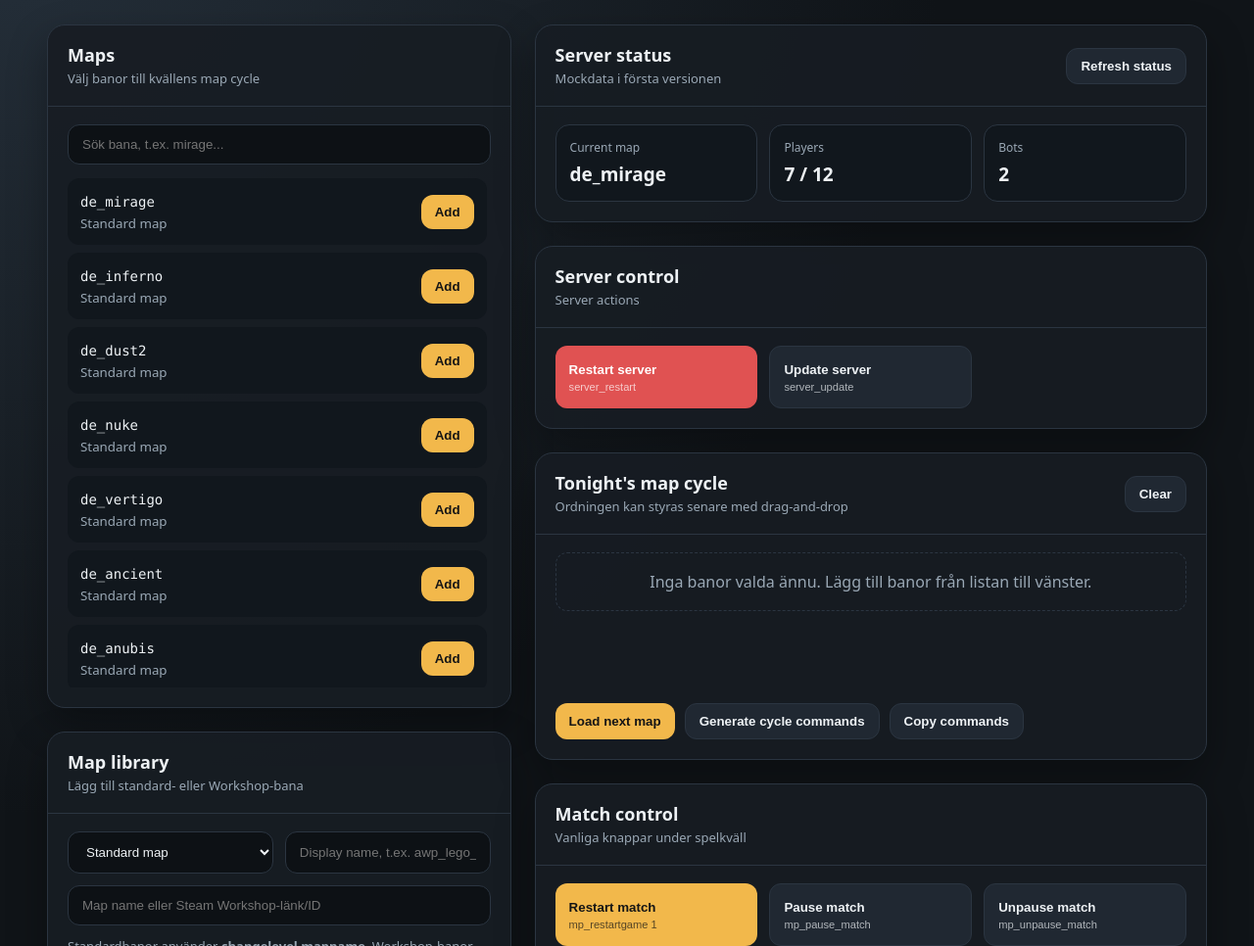
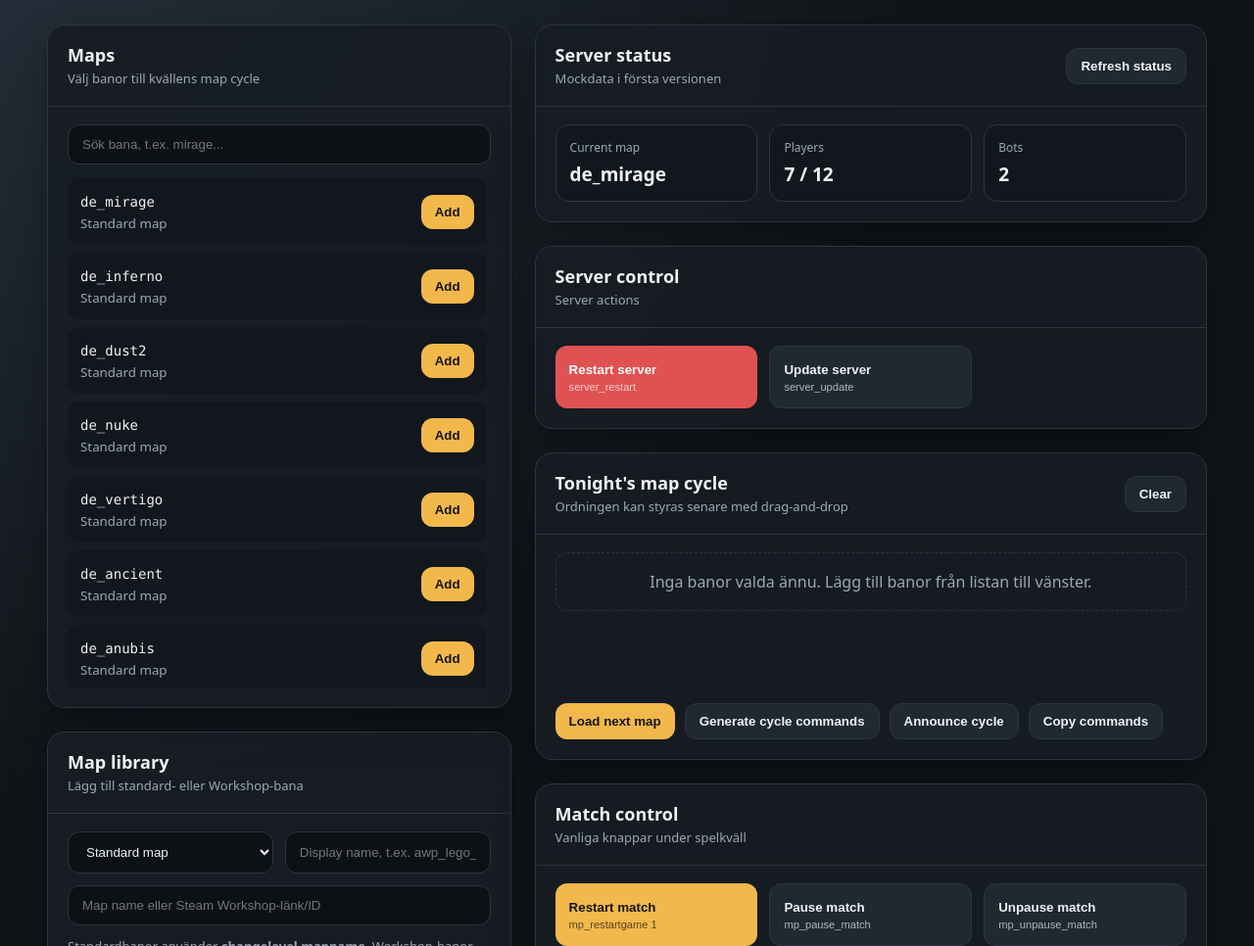
Before and after one commit to Urbs62/farmorops, a website: page docs/index.html in a window 1280 px wide. Shown: the part 134-1100 px from the top of the page at 98% size. Drawn offline with Linux system fonts and the light colour scheme.

Commit message:
Add announce cycle

```diff
--- a/docs/app.js
+++ b/docs/app.js
@@ -156,6 +156,16 @@ function generateCycleCommands() {
 
   addCommand('# Tonight map cycle');
   cycle.forEach((map, index) => addCommand(`# ${index + 1}. ${getMapCommand(map)}`));
+}
+
+function announceCycle() {
+  if (!cycle.length) {
+    addCommand('# No maps selected for tonight\'s cycle');
+    return;
+  }
+
+  addCommand("say >>>>> TONIGHT'S MAP CYCLE <<<<<");
+  cycle.forEach((map, index) => addCommand(`say ${index + 1}. ${map}`));
 }
 
 function extractWorkshopId(value) {
--- a/docs/index.html
+++ b/docs/index.html
@@ -125,6 +125,7 @@
           <div class="toolbar">
             <button onclick="loadNextMap()">Load next map</button>
             <button class="secondary" onclick="generateCycleCommands()">Generate cycle commands</button>
+            <button class="secondary" onclick="announceCycle()">Announce cycle</button>
             <button class="secondary" onclick="copyConsole()">Copy commands</button>
           </div>
         </div>
```
